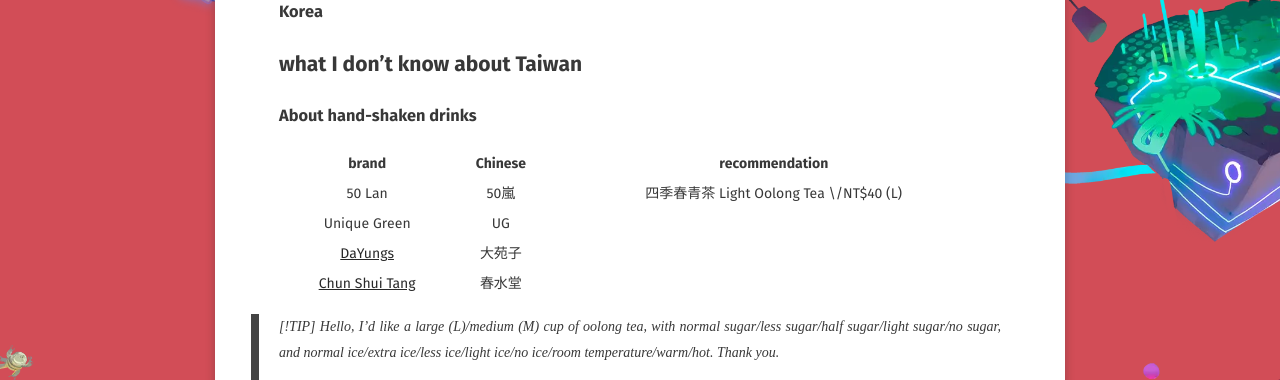
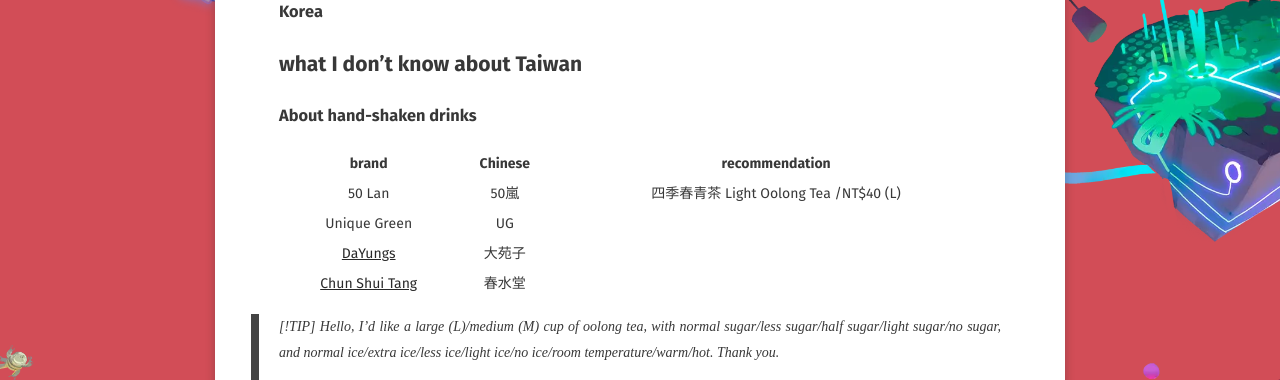
Before and after one commit to WebPavel/WebPavel.github.io, a Jekyll site: the page built from _posts/2026-08-23-Twitch-streamer-records.md, in a window 1280 px wide. Shown: the part 1547-1927 px from the top of the page. Built offline with Jekyll 4.4.1, drawn with Linux system fonts in a browser that asks for light colours; some web fonts are replaced; comment, search, counter and statistics services are not loaded.

Commit message:
fix: unescape special characters in markdown syntax

```diff
--- a/_posts/2026-08-23-Twitch-streamer-records.md
+++ b/_posts/2026-08-23-Twitch-streamer-records.md
@@ -38,12 +38,12 @@
 
 ### About hand-shaken drinks
 
-|                       brand                        | Chinese |              recommendation              |
-|:--------------------------------------------------:|:-------:|:----------------------------------------:|
-|                       50 Lan                       |  50嵐   | 四季春青茶 Light Oolong Tea \/NT\$40 (L) |
-|                    Unique Green                    |   UG    |                                          |
-|        [DaYungs](https://www.dayungs.com/)         | 大苑子  |                                          |
-| [Chun Shui Tang](https://www.chunshuitang.com.tw/) | 春水堂  |                                          |
+|                       brand                        | Chinese |             recommendation              |
+|:--------------------------------------------------:|:-------:|:---------------------------------------:|
+|                       50 Lan                       |  50嵐   | 四季春青茶 Light Oolong Tea /NT\$40 (L) |
+|                    Unique Green                    |   UG    |                                         |
+|        [DaYungs](https://www.dayungs.com/)         | 大苑子  |                                         |
+| [Chun Shui Tang](https://www.chunshuitang.com.tw/) | 春水堂  |                                         |
 
 > [!TIP]
 > Hello, I'd like a large (L)/medium (M) cup of oolong tea,
```
